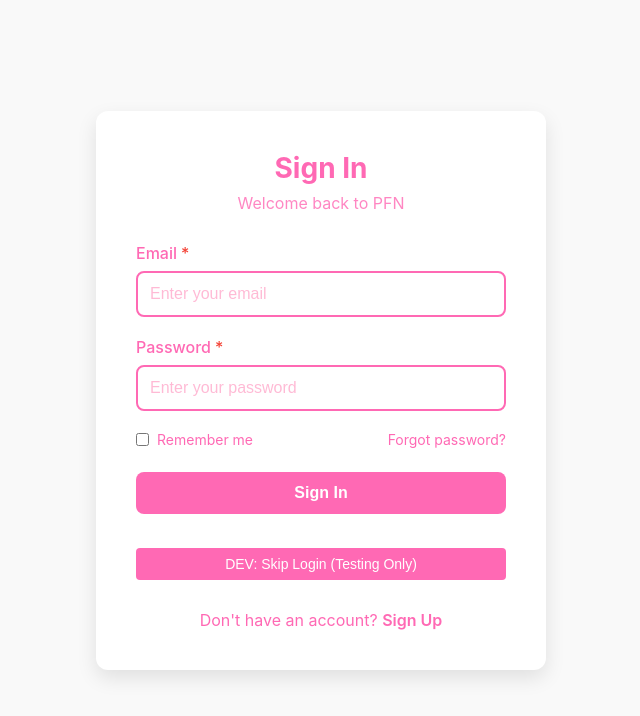
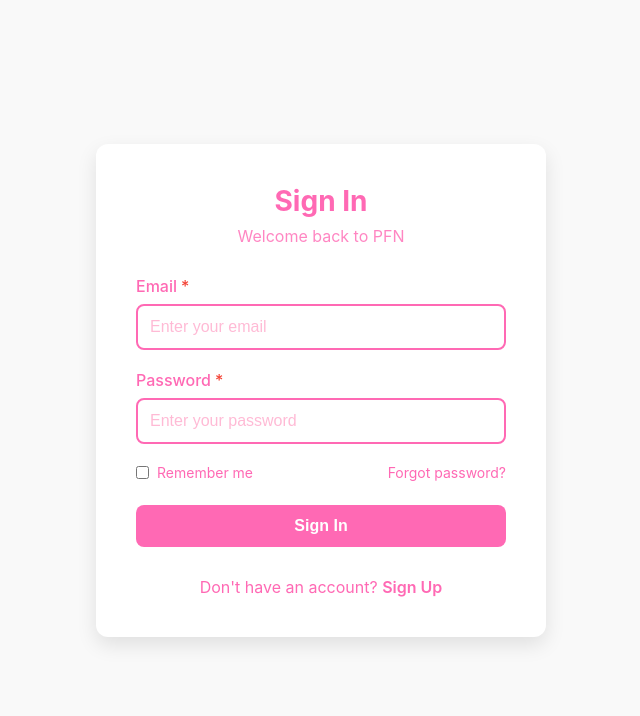
Before and after one commit to Pixelynx/PFNRedesign, a React (Create React App) app in the folder client/: page /login in a window 1280 px wide. Shown: the top 716 px of the page, without its empty margins (319-959 px from the left). Built offline with nearby package versions, Linux system fonts and the light colour scheme; no server answers.

Commit message:
remove temporary login bypass + clean up client side API configuration

```diff
--- a/client/src/components/Context/AuthContext/AuthContext.tsx
+++ b/client/src/components/Context/AuthContext/AuthContext.tsx
@@ -25,10 +25,29 @@ export const useAuth = (): AuthContextType => {
   return context;
 };
 
+const API_URL = process.env.REACT_APP_API_URL || 'http://localhost:8080';
+
+// Create axios instance with default config
+const api = axios.create({
+  baseURL: API_URL,
+  headers: {
+    'Content-Type': 'application/json',
+  },
+});
+
 export const AuthProvider = ({ children }: AuthProviderProps): React.ReactElement => {
   const [currentUser, setCurrentUser] = useState<User | null>(null);
   const [loading, setLoading] = useState<boolean>(true);
   const [error, setError] = useState<string>('');
+
+  useEffect(() => {
+    // Clear any existing tokens and headers on initialization
+    localStorage.removeItem('token');
+    localStorage.removeItem('user');
+    delete api.defaults.headers.common['Authorization'];
+
+    setLoading(false);
+  }, []);
 
   useEffect(() => {
     const token = localStorage.getItem('token');
@@ -37,7 +56,7 @@ export const AuthProvider = ({ children }: AuthProviderProps): React.ReactElemen
     if (token && userJson) {
       const user = JSON.parse(userJson) as User;
       setCurrentUser(user);
-      axios.defaults.headers.common['Authorization'] = `Bearer ${token}`;
+      api.defaults.headers.common['Authorization'] = `Bearer ${token}`;
     }
 
     setLoading(false);
@@ -48,7 +67,7 @@ export const AuthProvider = ({ children }: AuthProviderProps): React.ReactElemen
       setLoading(true);
       setError('');
 
-      const response = await axios.post<UserResponse>('/api/auth/register', {
+      const response = await api.post<UserResponse>('/api/auth/register', {
         email,
         password,
         firstName,
@@ -77,7 +96,7 @@ export const AuthProvider = ({ children }: AuthProviderProps): React.ReactElemen
       setLoading(true);
       setError('');
 
-      const response = await axios.post<AuthResponse>('/api/auth/login', {
+      const response = await api.post<AuthResponse>('/api/auth/login', {
         email,
         password
       });
@@ -91,7 +110,7 @@ export const AuthProvider = ({ children }: AuthProviderProps): React.ReactElemen
       setCurrentUser(user);
 
       // Set default auth header for future requests
-      axios.defaults.headers.common['Authorization'] = `Bearer ${token}`;
+      api.defaults.headers.common['Authorization'] = `Bearer ${token}`;
 
       return user;
     } catch (err: any) {
@@ -110,7 +129,7 @@ export const AuthProvider = ({ children }: AuthProviderProps): React.ReactElemen
   const logout = (): void => {
     localStorage.removeItem('token');
     localStorage.removeItem('user');
-    delete axios.defaults.headers.common['Authorization'];
+    delete api.defaults.headers.common['Authorization'];
     setCurrentUser(null);
   };
 
--- a/client/src/components/Login/LoginForm.tsx
+++ b/client/src/components/Login/LoginForm.tsx
@@ -37,29 +37,11 @@ const LoginForm: React.FC = () => {
     if (validateForm()) {
       try {
         await login(email, password);
-        navigate('/dashboard'); // Redirect to dashboard after successful login
+        navigate('/dashboard');
       } catch (error) {
         // Error is handled in the auth context
       }
     }
-  };
-
-  // bypass function that creates a fake user session
-  const handleBypassLogin = () => {
-    // Create a mock user
-    const mockUser = {
-      id: 999,
-      firstName: 'Dev',
-      lastName: 'User',
-      email: 'dev@test.com',
-      createdAt: new Date().toISOString()
-    };
-
-    // Store mock data in localStorage to bypass auth
-    localStorage.setItem('token', 'dev-test-token');
-    localStorage.setItem('user', JSON.stringify(mockUser));
-
-    navigate('/dashboard');
   };
 
   const handleEmailChange = (e: ChangeEvent<HTMLInputElement>) => {
@@ -72,19 +54,6 @@ const LoginForm: React.FC = () => {
 
   const handleRememberMeChange = (e: ChangeEvent<HTMLInputElement>) => {
     setRememberMe(e.target.checked);
-  };
-
-  // Bypass button styles
-  const devButtonStyle: React.CSSProperties = {
-    marginTop: '10px',
-    backgroundColor: '#FF69B4',
-    color: 'white',
-    border: 'none',
-    padding: '8px 15px',
-    borderRadius: '4px',
-    cursor: 'pointer',
-    fontSize: '14px',
-    width: '100%'
   };
 
   return (
@@ -143,17 +112,6 @@ const LoginForm: React.FC = () => {
           </Button>
         </form>
 
-        {/* Development bypass button - outside the form to avoid form submission */}
-        <div style={{ marginTop: '15px' }}>
-          <button
-            type="button"
-            onClick={handleBypassLogin}
-            style={devButtonStyle}
-          >
-            DEV: Skip Login (Testing Only)
-          </button>
-        </div>
-
         <div className="login-form-footer">
           <p>
             Don't have an account?{' '}
```
